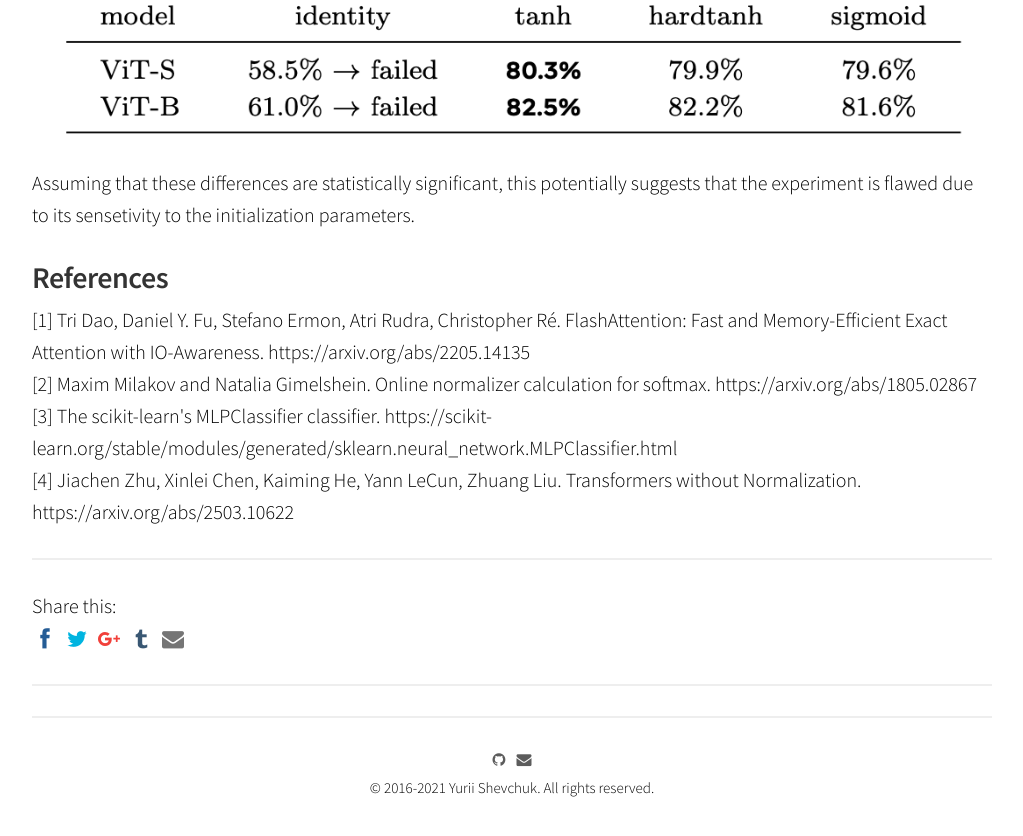
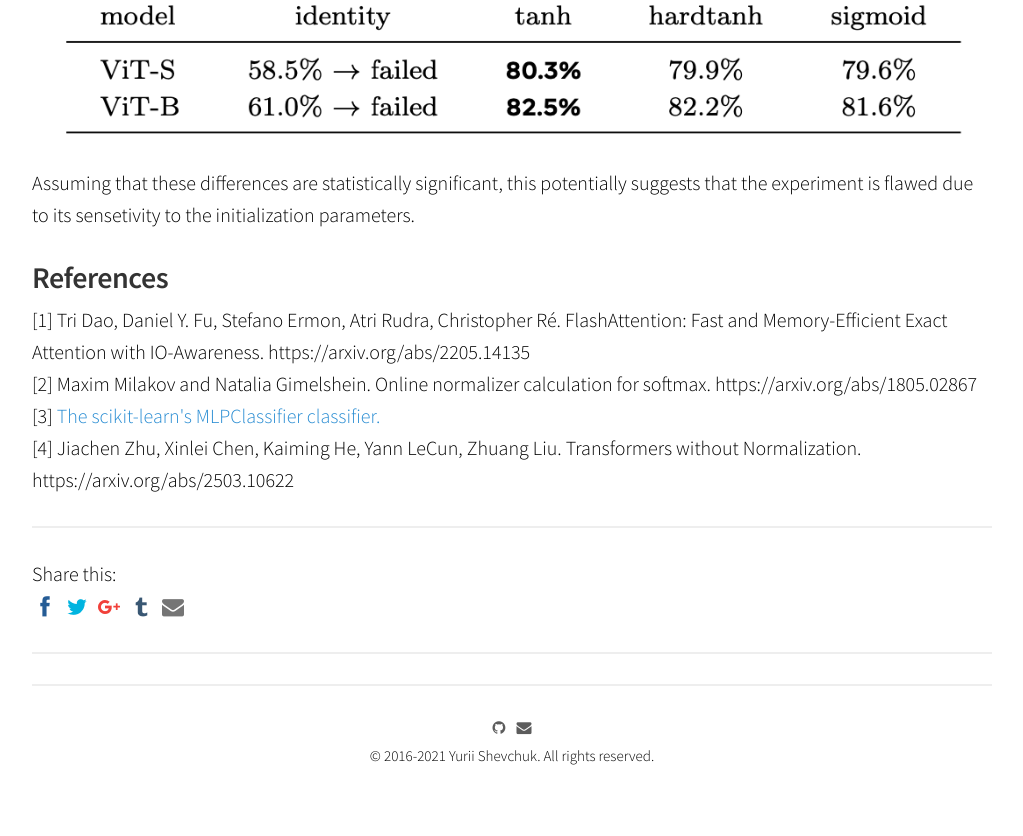
Before and after one commit to itdxer/blog.itdxer.com, a Jekyll site: the page built from _posts/2025-03-20-on-relation-between-sigmoid-softmax-and-tanh.md, in a window 1280 px wide and 900 px high, scrolled down 2816 px. Shown: the top 836 px of the window, without its empty margins (128-1151 px from the left). Built offline with Jekyll 4.4.1, drawn with Linux system fonts in a browser that asks for light colours; nearby versions of some CDN libraries; formulas are drawn with MathJax 3; comment, search, counter and statistics services are not loaded; some of the changed lines change nothing that is shown.

Commit message:
another fix for mobile

```diff
--- a/_posts/2025-03-20-on-relation-between-sigmoid-softmax-and-tanh.md
+++ b/_posts/2025-03-20-on-relation-between-sigmoid-softmax-and-tanh.md
@@ -112,5 +112,5 @@ Assuming that these differences are statistically significant, this potentially
 
 <div>[1] Tri Dao, Daniel Y. Fu, Stefano Ermon, Atri Rudra, Christopher Ré. FlashAttention: Fast and Memory-Efficient Exact Attention with IO-Awareness. https://arxiv.org/abs/2205.14135</div>
 <div>[2] Maxim Milakov and Natalia Gimelshein. Online normalizer calculation for softmax. https://arxiv.org/abs/1805.02867</div>
-<div>[3] The scikit-learn's MLPClassifier classifier. https://scikit-learn.org/stable/modules/generated/sklearn.neural_network.MLPClassifier.html</div>
+<div>[3] <a href="https://scikit-learn.org/stable/modules/generated/sklearn.neural_network.MLPClassifier.html">The scikit-learn's MLPClassifier classifier.</a></div>
 <div>[4] Jiachen Zhu, Xinlei Chen, Kaiming He, Yann LeCun, Zhuang Liu. Transformers without Normalization. https://arxiv.org/abs/2503.10622</div>
```
